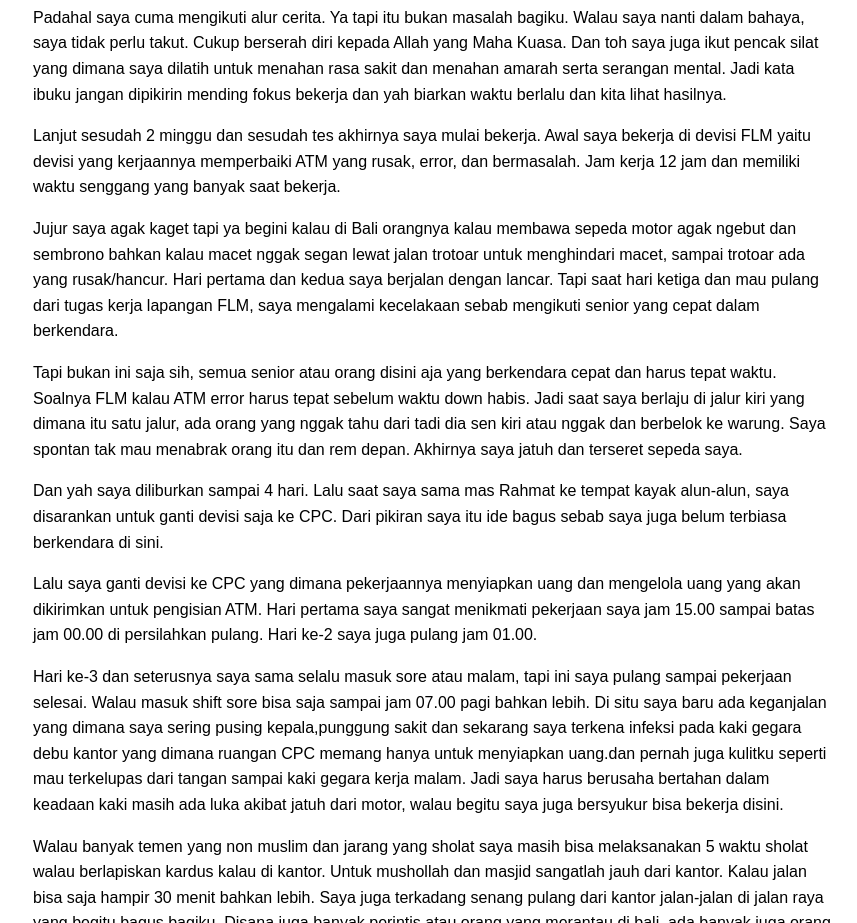
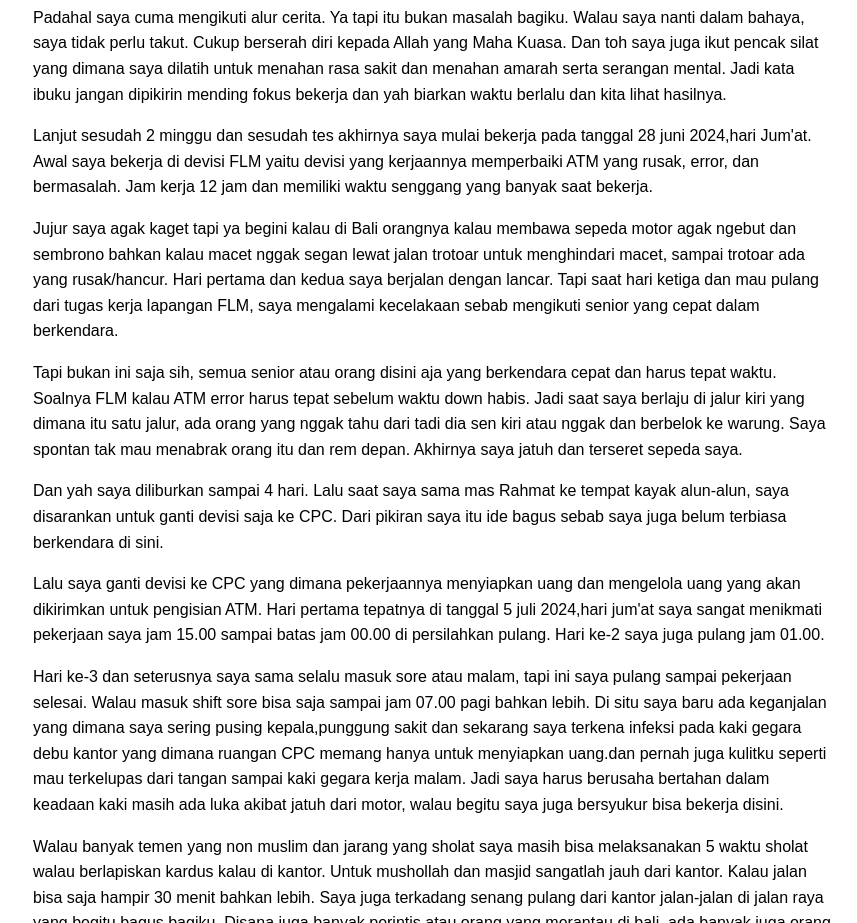
Before and after one commit to RisBrine404/story.job, a plain HTML site: page article.html in a window 1280 px wide. Shown: the part 1060-1983 px from the top of the page, without its empty margins (207-1064 px from the left). Drawn offline with Linux system fonts and the light colour scheme.

Commit message:
Update article.html

```diff
--- a/article.html
+++ b/article.html
@@ -53,11 +53,11 @@
     <p>Di hari saat saya membuat SIM di sini saya di telpon sama Mas Pras. Saudara tiri saya (Ashar) yang dimana dia anaknya bapak sambung ku meminta nomorku ke Mas Pras dan tidak tahu dia dapat nomor Mas Pras dari siapa. Saya berfikir positif, saya bilang kalau boleh di bagikan nomor WhatsApp ku. Dan saat selesai membuat SIM dan sudah ada di kos saya telpon ibu saya dan bilang kalau Ashar meminta nomor ku dari Mas Pras. Ibuku kaget dan bilang jangan sampai diberikan.</p>
     <p>Saya jadi bingung jadi saya tanya. Kata ibuku Ashar habis dari rumah ku yang ada di Mojowarno bersama banyak orang mencari ku. Kata ibuku kayaknya dia nggak suka sama aku dan ingin berbuat buruk kepada ku dan dia mau mencari ku ke bali. Saya jadi agak kaget. Saya tidak pernah ketemu dengan dia sama sekali dan kenapa mengincarku? Saya berfikir, mungkin sebab saya cuma anak angkat bagi bapaknya dia dan Mas Pras yang juga sebagai paman angkat bagiku yang menawarkan bekerja ke Bali dan bukan dia yang di tawari.</p>
     <p>Padahal saya cuma mengikuti alur cerita. Ya tapi itu bukan masalah bagiku. Walau saya nanti dalam bahaya, saya tidak perlu takut. Cukup berserah diri kepada Allah yang Maha Kuasa. Dan toh saya juga ikut pencak silat yang dimana saya dilatih untuk menahan rasa sakit dan menahan amarah serta serangan mental. Jadi kata ibuku jangan dipikirin mending fokus bekerja dan yah biarkan waktu berlalu dan kita lihat hasilnya.</p>
-    <p>Lanjut sesudah 2 minggu dan sesudah tes akhirnya saya mulai bekerja. Awal saya bekerja di devisi FLM yaitu devisi yang kerjaannya memperbaiki ATM yang rusak, error, dan bermasalah. Jam kerja 12 jam dan memiliki waktu senggang yang banyak saat bekerja.</p>
+    <p>Lanjut sesudah 2 minggu dan sesudah tes akhirnya saya mulai bekerja pada tanggal 28 juni 2024,hari Jum'at. Awal saya bekerja di devisi FLM yaitu devisi yang kerjaannya memperbaiki ATM yang rusak, error, dan bermasalah. Jam kerja 12 jam dan memiliki waktu senggang yang banyak saat bekerja.</p>
     <p>Jujur saya agak kaget tapi ya begini kalau di Bali orangnya kalau membawa sepeda motor agak ngebut dan sembrono bahkan kalau macet nggak segan lewat jalan trotoar untuk menghindari macet, sampai trotoar ada yang rusak/hancur. Hari pertama dan kedua saya berjalan dengan lancar. Tapi saat hari ketiga dan mau pulang dari tugas kerja lapangan FLM, saya mengalami kecelakaan sebab mengikuti senior yang cepat dalam berkendara.</p>
     <p>Tapi bukan ini saja sih, semua senior atau orang disini aja yang berkendara cepat dan harus tepat waktu. Soalnya FLM kalau ATM error harus tepat sebelum waktu down habis. Jadi saat saya berlaju di jalur kiri yang dimana itu satu jalur, ada orang yang nggak tahu dari tadi dia sen kiri atau nggak dan berbelok ke warung. Saya spontan tak mau menabrak orang itu dan rem depan. Akhirnya saya jatuh dan terseret sepeda saya.</p>
     <p>Dan yah saya diliburkan sampai 4 hari. Lalu saat saya sama mas Rahmat ke tempat kayak alun-alun, saya disarankan untuk ganti devisi saja ke CPC. Dari pikiran saya itu ide bagus sebab saya juga belum terbiasa berkendara di sini.</p>
-    <p>Lalu saya ganti devisi ke CPC yang dimana pekerjaannya menyiapkan uang dan mengelola uang yang akan dikirimkan untuk pengisian ATM. Hari pertama saya sangat menikmati pekerjaan saya jam 15.00 sampai batas jam 00.00 di persilahkan pulang. Hari ke-2 saya juga pulang jam 01.00.</p>
+    <p>Lalu saya ganti devisi ke CPC yang dimana pekerjaannya menyiapkan uang dan mengelola uang yang akan dikirimkan untuk pengisian ATM. Hari pertama tepatnya di tanggal 5 juli 2024,hari jum'at saya sangat menikmati pekerjaan saya jam 15.00 sampai batas jam 00.00 di persilahkan pulang. Hari ke-2 saya juga pulang jam 01.00.</p>
     <p>Hari ke-3 dan seterusnya saya sama selalu masuk sore atau malam, tapi ini saya pulang sampai pekerjaan selesai. Walau masuk shift sore bisa saja sampai jam 07.00 pagi bahkan lebih. Di situ saya baru ada keganjalan yang dimana saya sering pusing kepala,punggung sakit dan sekarang saya terkena infeksi pada kaki gegara debu kantor yang dimana ruangan CPC memang hanya untuk menyiapkan uang.dan pernah juga kulitku seperti mau terkelupas dari tangan sampai kaki gegara kerja malam. Jadi saya harus berusaha bertahan dalam keadaan kaki masih ada luka akibat jatuh dari motor, walau begitu saya juga bersyukur bisa bekerja disini.</p>
     <p>Walau banyak temen yang non muslim dan jarang yang sholat saya masih bisa melaksanakan 5 waktu sholat walau berlapiskan kardus kalau di kantor. Untuk mushollah dan masjid sangatlah jauh dari kantor. Kalau jalan bisa saja hampir 30 menit bahkan lebih. Saya juga terkadang senang pulang dari kantor jalan-jalan di jalan raya yang begitu bagus bagiku. Disana juga banyak perintis atau orang yang merantau di bali, ada banyak juga orang yang dari jawa.</p>
     <p>Saat di hari ke-3 selama kerja di CPC saya melakukan hal yang fatal dimana saya memasukan uang bad ke kaset untuk pengisian ATM. Yang dimana uang bad ialah uang yang nggak bisa dipakai atau uang jelek, padahal ada yang bilang itu boleh saya isikan ke kaset. Sebab pelupa saya tidak tahu siapa yang mengizinkan untuk memasukan uang bad tersebut. Ya saya kena marah walau itu cuma lewat pesan WhatsApp. Dibilangin bisa hancur reputasi kalau uang itu diterima oleh nasabah. Jadi ya saya akan lebih berhati-hati lagi.</p>
```
